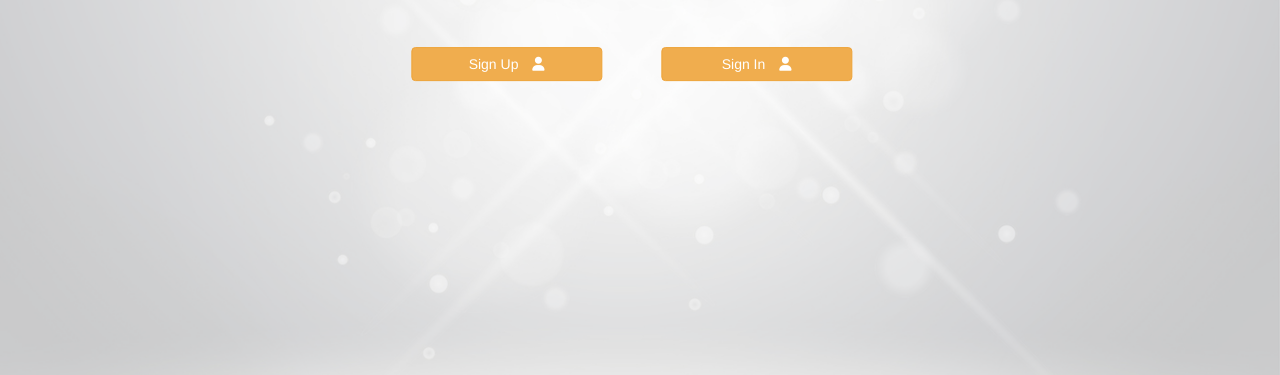
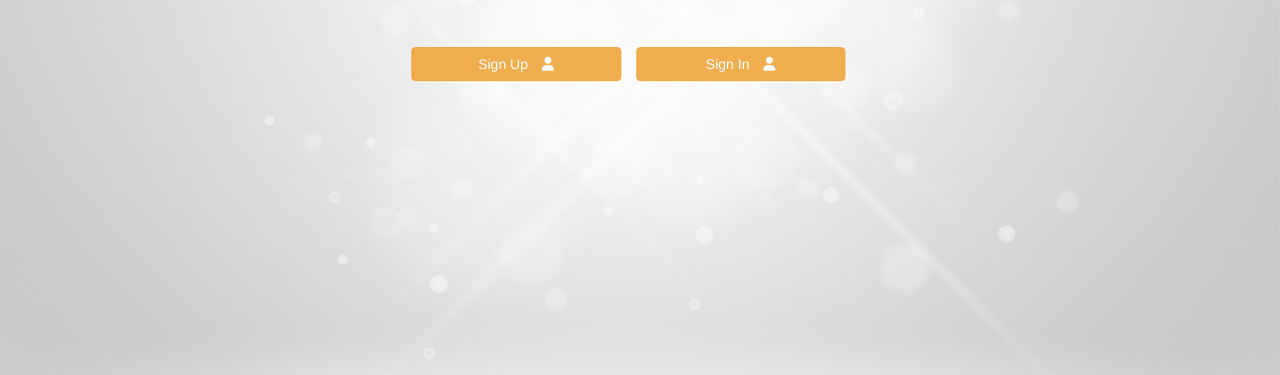
Before and after one commit to MASTIN/Virtual-Locker, a website: page public/index.html in a window 1280 px wide. Shown: the part 425-800 px from the top of the page. Drawn offline with nearby package versions, Linux system fonts and the light colour scheme.

Commit message:
login buttons

```diff
--- a/public/assets/css/style-main.css
+++ b/public/assets/css/style-main.css
@@ -66,10 +66,11 @@
 #loginButtons {
 	text-align: center;
 	margin-top: 30px;
+	width: 110%;
 }
 
 button.login:last-child {
-    margin-left: 13%;
+    margin-left: 15px;
 }
 
 .modal-backdrop.in {
```
